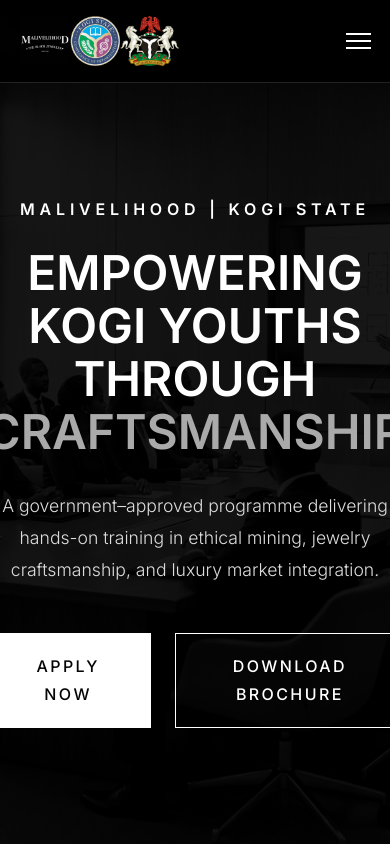
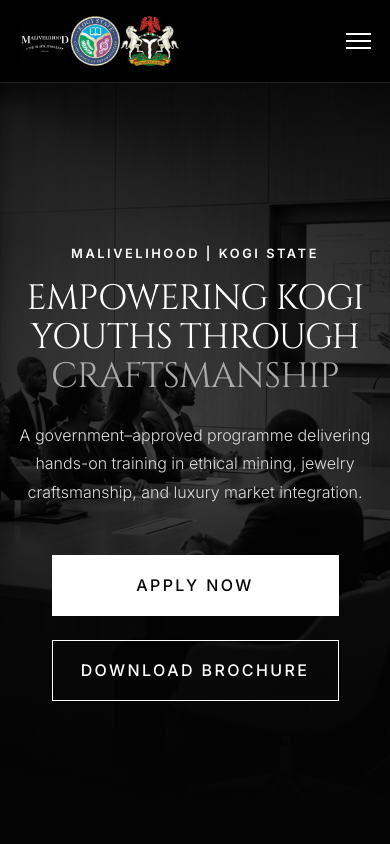
Before and after one commit to pitech01/malivelihood-kogistate, a React (Vite) app: page / in a window 390 px wide. Shown: the top 844 px of the page. Built offline with nearby package versions, Linux system fonts and the light colour scheme.

Commit message:
hero section update

```diff
--- a/src/components/Hero.tsx
+++ b/src/components/Hero.tsx
@@ -13,28 +13,42 @@
             paddingTop: '80px',
             overflow: 'hidden'
         }}>
-            {/* Background Image with Filter */}
+            {/* Background Image with Slow Zoom (Ken Burns Effect) */}
+            <motion.div
+                initial={{ scale: 1 }}
+                animate={{ scale: 1.1 }}
+                transition={{ duration: 20, repeat: Infinity, repeatType: "reverse", ease: "linear" }}
+                style={{
+                    position: 'absolute',
+                    top: 0,
+                    left: 0,
+                    width: '100%',
+                    height: '100%',
+                    backgroundImage: `url(${heroBg})`,
+                    backgroundSize: 'cover',
+                    backgroundPosition: 'center',
+                    filter: 'grayscale(100%) contrast(1.1)',
+                    zIndex: 0
+                }}
+            />
+
+            {/* Luxurious Gradient Overlay */}
             <div style={{
                 position: 'absolute',
                 top: 0,
                 left: 0,
                 width: '100%',
                 height: '100%',
-                backgroundImage: `url(${heroBg})`,
-                backgroundSize: 'cover',
-                backgroundPosition: 'center',
-                filter: 'grayscale(100%) contrast(1.2)',
+                background: 'radial-gradient(circle at center, rgba(5,5,5,0.7) 0%, rgba(0,0,0,0.95) 100%)', // Vignette for focus
                 zIndex: 0
             }}></div>
-
-            {/* Dark Overlay */}
             <div style={{
                 position: 'absolute',
-                top: 0,
+                bottom: 0,
                 left: 0,
                 width: '100%',
-                height: '100%',
-                backgroundColor: 'rgba(0, 0, 0, 0.91)', // Strong dark overlay
+                height: '40%',
+                background: 'linear-gradient(to top, #050505 0%, transparent 100%)', // Seamless blend with next section
                 zIndex: 0
             }}></div>
 
@@ -43,14 +57,8 @@
                     initial={{ opacity: 0, y: 20 }}
                     animate={{ opacity: 1, y: 0 }}
                     transition={{ duration: 0.8, ease: "easeOut" }}
-                    style={{
-                        textTransform: 'uppercase',
-                        letterSpacing: '0.3em',
-                        marginBottom: '1.5rem',
-                        color: '#fff',
-                        fontWeight: '600',
-                        fontSize: '1rem'
-                    }}
+                    className="title-sm"
+                    style={{ color: '#fff' }}
                 >
                     Malivelihood | Kogi State
                 </motion.h5>
@@ -59,15 +67,12 @@
                     initial={{ opacity: 0, y: 30 }}
                     animate={{ opacity: 1, y: 0 }}
                     transition={{ duration: 0.8, delay: 0.2, ease: "easeOut" }}
+                    className="title-lg"
                     style={{
-                        fontSize: 'clamp(3rem, 5vw, 5rem)',
-                        fontWeight: '800',
-                        lineHeight: '1.1',
-                        marginBottom: '2rem',
-                        textTransform: 'uppercase',
-                        maxWidth: '1000px',
+                        maxWidth: '1200px', // Wider to prevent too many line breaks
                         marginLeft: 'auto',
-                        marginRight: 'auto'
+                        marginRight: 'auto',
+                        letterSpacing: '-0.02em'
                     }}
                 >
                     Empowering Kogi Youths Through <span style={{ color: '#aaa' }}>Craftsmanship</span>
@@ -88,7 +93,8 @@
                     initial={{ opacity: 0, y: 30 }}
                     animate={{ opacity: 1, y: 0 }}
                     transition={{ duration: 0.8, delay: 0.6, ease: "easeOut" }}
-                    style={{ display: 'flex', gap: '1.5rem', justifyContent: 'center' }}
+                    className="hero-buttons"
+                    style={{ display: 'flex', gap: '1.5rem', justifyContent: 'center', flexWrap: 'wrap' }}
                 >
                     <a href="#apply" className="btn btn-primary" style={{ padding: '1.2rem 3rem', fontSize: '1rem' }}>
                         Apply Now
@@ -98,7 +104,7 @@
                     </a>
                 </motion.div>
             </div>
-        </section>
+        </section >
     );
 };
 
--- a/src/index.css
+++ b/src/index.css
@@ -175,15 +175,48 @@
   }
 
   .title-lg {
-    font-size: 2.5rem;
+    font-size: 2.2rem;
+    /* Smaller for mobile */
+    margin-bottom: 1.5rem;
   }
 
   .title-md {
-    font-size: 2rem;
+    font-size: 1.8rem;
+  }
+
+  .title-sm {
+    font-size: 0.8rem;
+    letter-spacing: 0.2em;
+  }
+
+  .text-lead {
+    font-size: 1rem;
+    margin-bottom: 2rem;
+  }
+
+  /* Hero Section Mobile Adjustments */
+  #hero {
+    padding-top: 100px !important;
+    /* Move content down so it's not under navbar */
+    min-height: 100dvh;
+    /* Dynamic view height */
+    height: auto !important;
   }
 
   .mobile-toggle {
     display: block !important;
+  }
+
+  .hero-buttons {
+    flex-direction: column;
+    gap: 1rem;
+    padding: 0 2rem;
+  }
+
+  .btn {
+    width: 100%;
+    padding: 1rem 0 !important;
+    text-align: center;
   }
 
   .desktop-menu {
```
